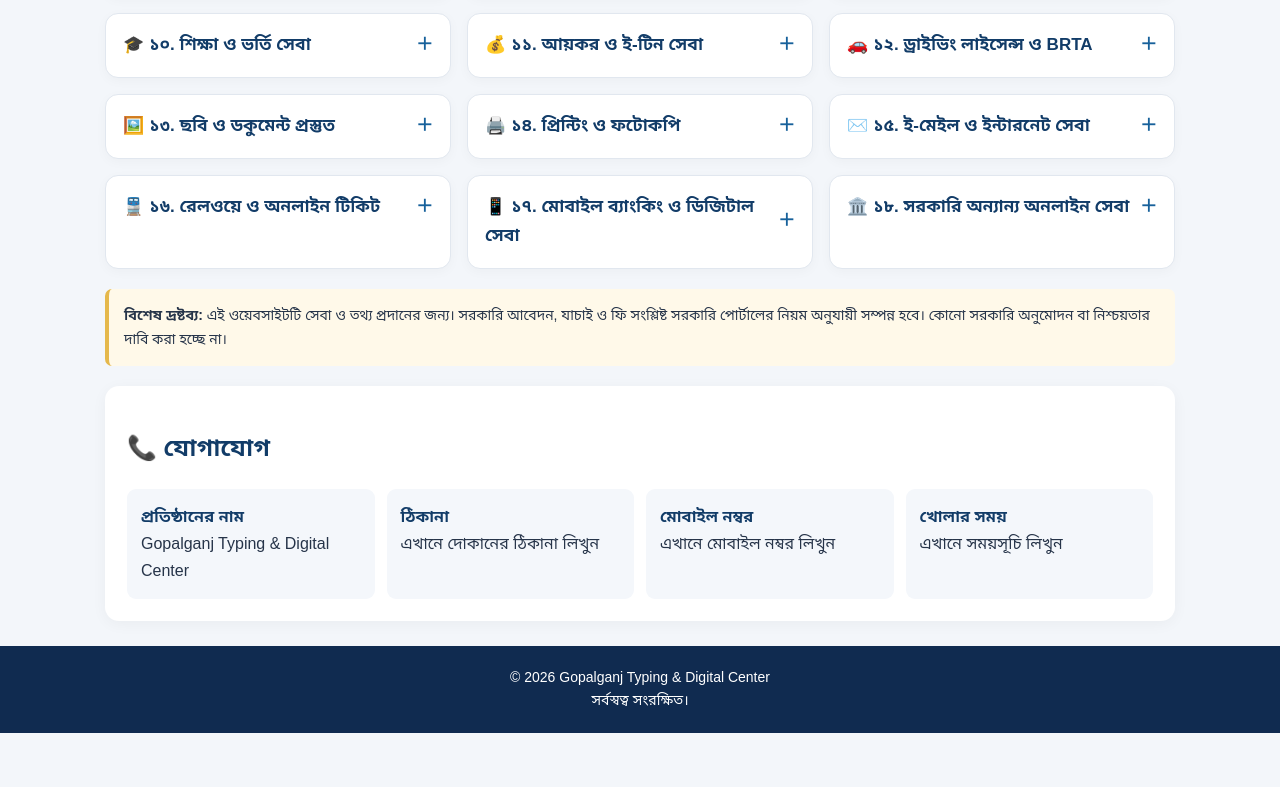
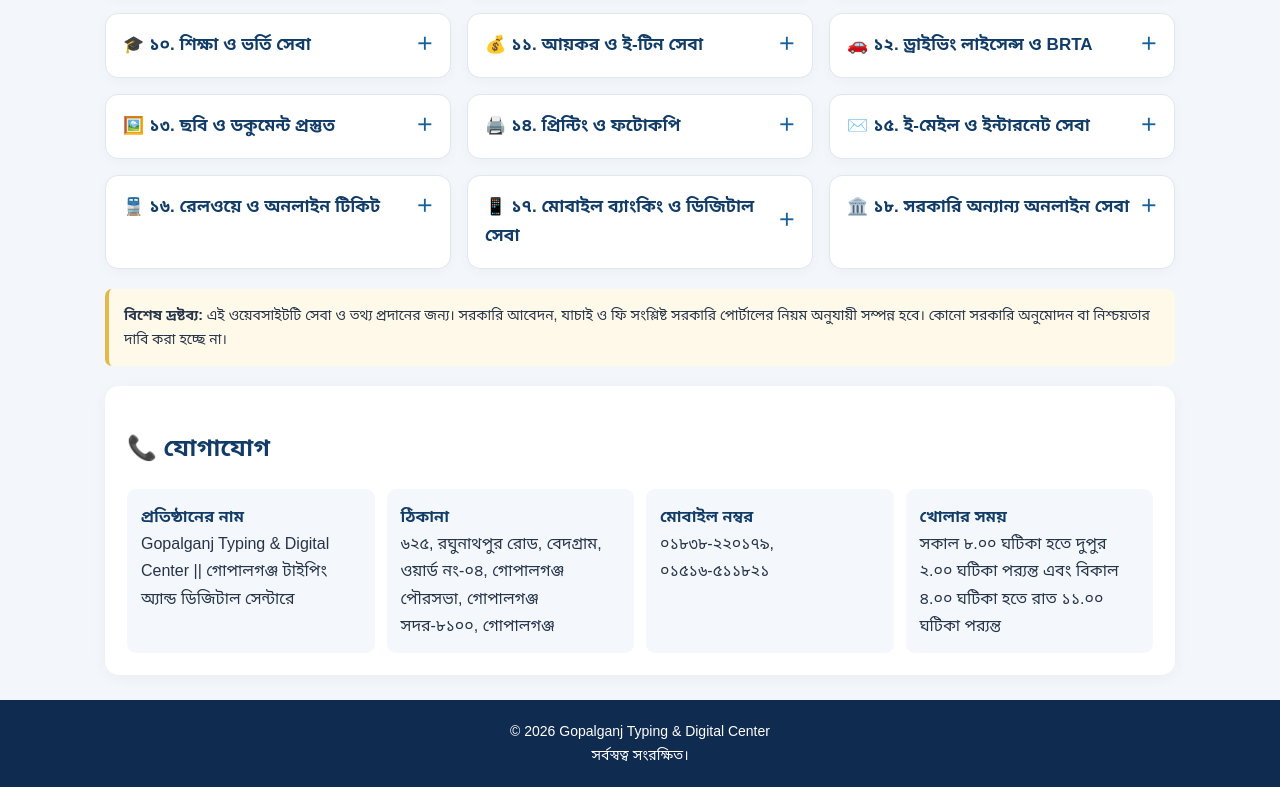
Before and after one commit to GOPALGANJ999/gopalganj-typing-center, a plain HTML site: page index.html in a window 1280 px wide. Shown: the part 879-1666 px from the top of the page. Before the commit the page ends 1612 px from the top, so only its background shows below. Drawn offline with Linux system fonts and the light colour scheme.

Commit message:
Update index.html

```diff
--- a/index.html
+++ b/index.html
@@ -298,10 +298,10 @@ footer{background:#102b50;color:white;text-align:center;padding:20px;font-size:1
 <section class="contact" id="contact">
 <h2>📞 যোগাযোগ</h2>
 <div class="contact-grid">
-<div class="contact-item"><b>প্রতিষ্ঠানের নাম</b>Gopalganj Typing &amp; Digital Center</div>
-<div class="contact-item"><b>ঠিকানা</b>এখানে দোকানের ঠিকানা লিখুন</div>
-<div class="contact-item"><b>মোবাইল নম্বর</b>এখানে মোবাইল নম্বর লিখুন</div>
-<div class="contact-item"><b>খোলার সময়</b>এখানে সময়সূচি লিখুন</div>
+<div class="contact-item"><b>প্রতিষ্ঠানের নাম</b>Gopalganj Typing &amp; Digital Center || গোপালগঞ্জ টাইপিং অ্যান্ড ডিজিটাল সেন্টারে</div>
+<div class="contact-item"><b>ঠিকানা</b>৬২৫, রঘুনাথপুর রোড, বেদগ্রাম, ওয়ার্ড নং-০৪, গোপালগঞ্জ পৌরসভা, গোপালগঞ্জ সদর-৮১০০, গোপালগঞ্জ</div>
+<div class="contact-item"><b>মোবাইল নম্বর</b> ০১৮৩৮-২২০১৭৯, ০১৫১৬-৫১১৮২১</div>
+<div class="contact-item"><b>খোলার সময়</b> সকাল ৮.০০ ঘটিকা হতে দুপুর ২.০০ ঘটিকা পর‌্যন্ত এবং বিকাল ৪.০০ ঘটিকা হতে রাত ১১.০০ ঘটিকা পর‌্যন্ত</div>
 </div>
 </section>
 </main>
```
